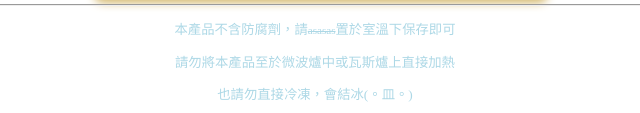
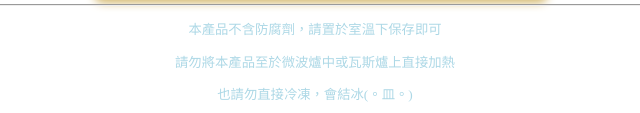
Before and after one commit to Yemonth/camp.github.io, a plain HTML site: page ReportExample/四小/蜂蜜.html in a window 1280 px wide. Shown: the part 1403-1516 px from the top of the page, 325-965 px from the left. Drawn offline with Linux system fonts and the light colour scheme.

Commit message:
Update 蜂蜜.html

```diff
--- a/ReportExample/四小/蜂蜜.html
+++ b/ReportExample/四小/蜂蜜.html
@@ -54,7 +54,7 @@
 	</div>
 		<hr>
 		<center>
-		<p>本產品不含防腐劑，請<del><small>asasas</small></del>置於室溫下保存即可</p>
+		<p>本產品不含防腐劑，請置於室溫下保存即可</p>
 		<p>請勿將本產品至於微波爐中或瓦斯爐上直接加熱</p>
 		<p>也請勿直接冷凍，會結冰(。皿。)</p>
 		</center>
```
